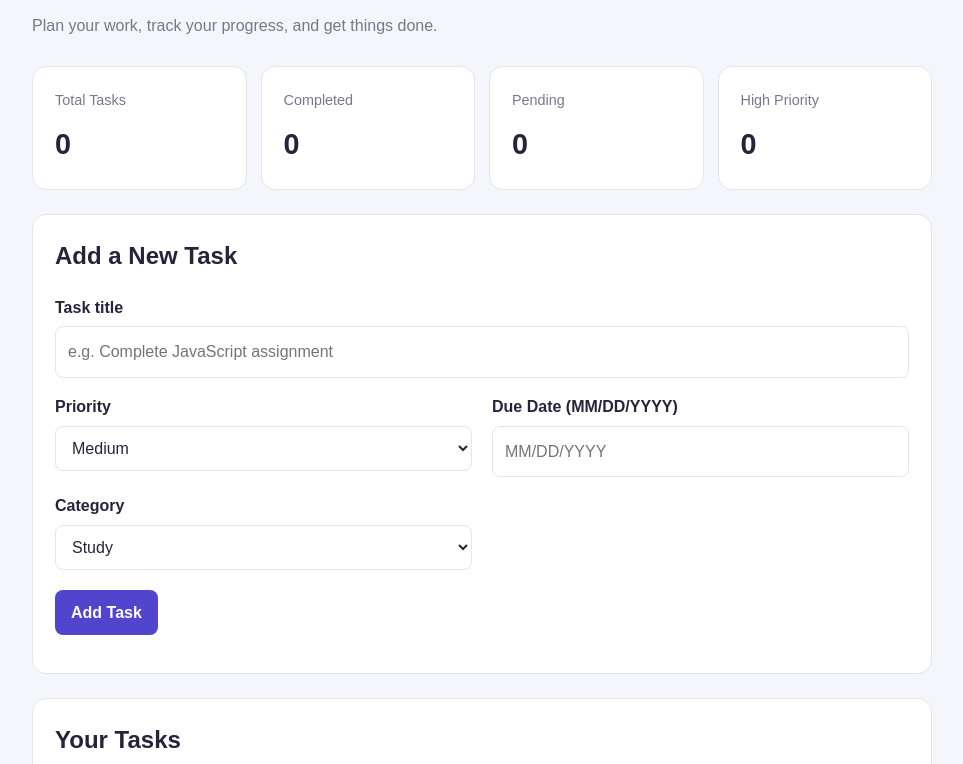
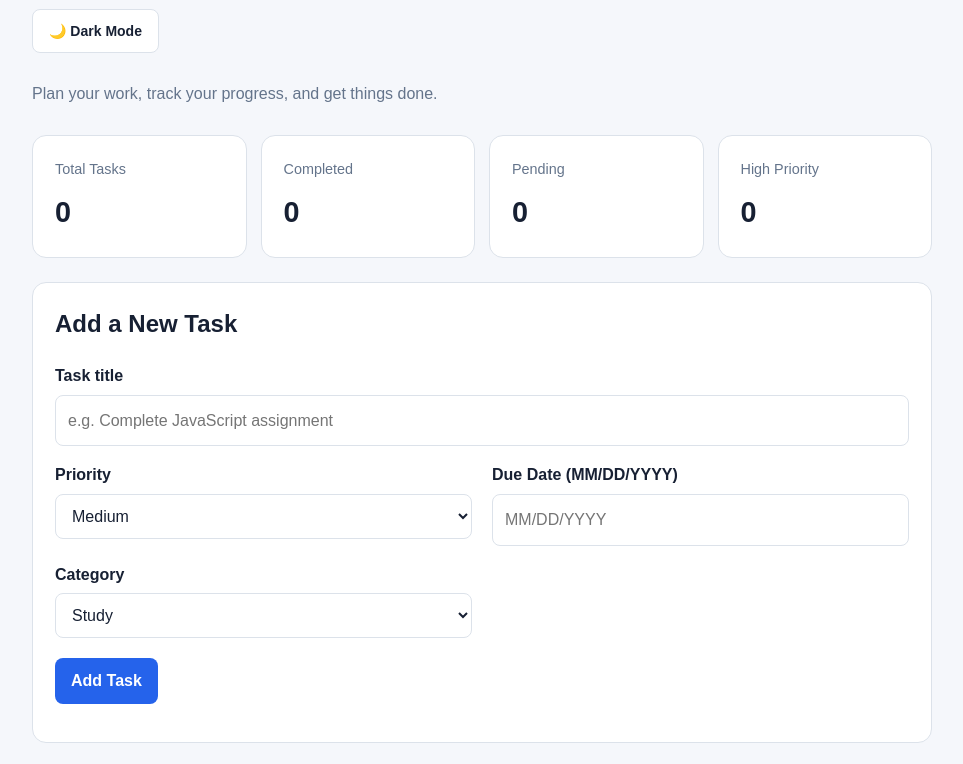
Before and after one commit to befikirgizachew1-design/Task-Management, a plain HTML site: page index.html in a window 1280 px wide. Shown: the part 166-930 px from the top of the page, without its empty margins (158-1121 px from the left). Drawn offline with Linux system fonts and the light colour scheme.

Commit message:
dark and light mode

```diff
--- a/css/style.css
+++ b/css/style.css
@@ -1,14 +1,47 @@
+/* Light Mode: default theme */
+:root {
+  color-scheme: light;
 
-:root {
-  --primary: #5145cd;
-  --primary-dark: #3d33a5;
-  --background: #f5f6fb;
-  --surface: #ffffff;
-  --text: #25253a;
-  --muted: #77788c;
-  --border: #e4e5ef;
-  --danger: #c9364f;
-  --success: #17845d;
+  --bg-color: #f5f7fb;
+  --text-color: #172033;
+  --card-bg: #ffffff;
+  --border-color: #dce2ea;
+  --input-bg: #ffffff;
+  --button-bg: #2563eb;
+  --button-text: #ffffff;
+  --muted-text: #64748b;
+  /* Connect the existing CSS to the theme colors */
+  --background: var(--bg-color);
+  --text: var(--text-color);
+  --surface: var(--card-bg);
+  --border: var(--border-color);
+  --muted: var(--muted-text);
+  --primary: #2563eb;
+  --primary-dark: #1d4ed8;
+  --danger: #b91c1c;
+}
+
+/* Dark Mode */
+:root[data-theme="dark"] {
+  color-scheme: dark;
+
+  --bg-color: #111827;
+  --text-color: #f9fafb;
+  --card-bg: #1f2937;
+  --border-color: #374151;
+  --input-bg: #1f2937;
+  --button-bg: #3b82f6;
+  --button-text: #ffffff;
+  --muted-text: #9ca3af;
+  /* Dark theme versions of the existing variables */
+  --background: var(--bg-color);
+  --text: var(--text-color);
+  --surface: var(--card-bg);
+  --border: var(--border-color);
+  --muted: var(--muted-text);
+  --primary: #60a5fa;
+  --primary-dark: #3b82f6;
+  --danger: #f87171;
 }
 
 * {
@@ -17,10 +50,13 @@
 
 body {
   margin: 0;
-  background: var(--background);
-  color: var(--text);
+  background: var(--bg-color);
+  color: var(--text-color);
   font-family: Arial, Helvetica, sans-serif;
   line-height: 1.6;
+  transition:
+    background-color 0.25s ease,
+    color 0.25s ease;
 }
 
 .container {
@@ -101,8 +137,8 @@ select {
   padding: 12px;
   border: 1px solid var(--border);
   border-radius: 8px;
-  background: white;
-  color: var(--text);
+  background: var(--input-bg);
+  color: var(--text-color);
   font: inherit;
 }
 
@@ -253,8 +289,6 @@ footer {
   font-size: 0.85rem;
 }
 
-
-
 /* Category and priority labels */
 .task-labels {
   display: flex;
@@ -288,7 +322,6 @@ input[type="date"] {
 .task-meta {
   overflow-wrap: anywhere;
 }
-
 
 /* Arrange task form fields in two columns */
 .form-grid {
@@ -337,7 +370,6 @@ input[type="date"] {
   }
 }
 
-
 @media (max-width: 650px) {
   .statistics {
     grid-template-columns: repeat(2, minmax(0, 1fr));
@@ -357,3 +389,19 @@ input[type="date"] {
     padding-left: 30px;
   }
 }
+/* Theme toggle button */
+#theme-toggle {
+  margin: 12px 0;
+  padding: 10px 16px;
+  border: 1px solid var(--border);
+  border-radius: 8px;
+  background: var(--surface);
+  color: var(--text);
+  font-size: 14px;
+  font-weight: 600;
+  cursor: pointer;
+}
+
+#theme-toggle:hover {
+  opacity: 0.85;
+}
--- a/index.html
+++ b/index.html
@@ -11,6 +11,14 @@
       <header class="page-header">
         <p class="eyebrow">STAY ORGANIZED</p>
         <h1>My Task Manager</h1>
+
+        <button
+          type="button"
+          id="theme-toggle"
+          aria-label="Switch to dark mode"
+        >
+          🌙 Dark Mode
+        </button>
         <p>Plan your work, track your progress, and get things done.</p>
       </header>
 
--- a/js/app.js
+++ b/js/app.js
@@ -349,3 +349,33 @@ taskList.addEventListener("change", (event) => {
 
 // Show saved tasks when the page opens
 renderApp();
+
+const themeToggle = document.querySelector("#theme-toggle");
+const savedTheme = localStorage.getItem("task-manager-theme");
+
+// Restore the saved theme, or use light mode
+let currentTheme = savedTheme === "dark" ? "dark" : "light";
+
+function applyTheme() {
+  document.documentElement.dataset.theme = currentTheme;
+
+  if (currentTheme === "dark") {
+    themeToggle.textContent = "☀️ Light Mode";
+    themeToggle.setAttribute("aria-label", "Switch to light mode");
+  } else {
+    themeToggle.textContent = "🌙 Dark Mode";
+    themeToggle.setAttribute("aria-label", "Switch to dark mode");
+  }
+}
+
+// Change the theme when the button is clicked
+themeToggle.addEventListener("click", () => {
+  currentTheme = currentTheme === "light" ? "dark" : "light";
+
+  localStorage.setItem("task-manager-theme", currentTheme);
+
+  applyTheme();
+});
+
+// Apply the theme when the page loads
+applyTheme();
```
